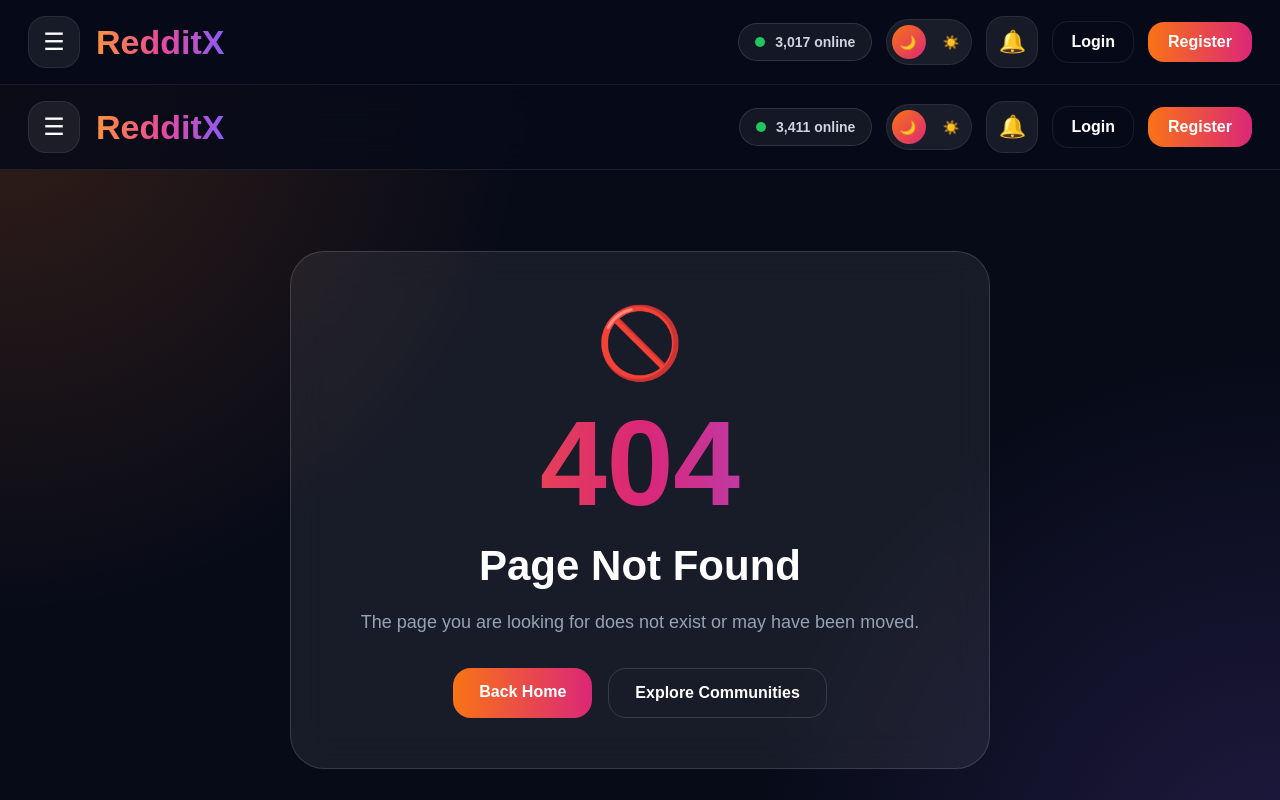
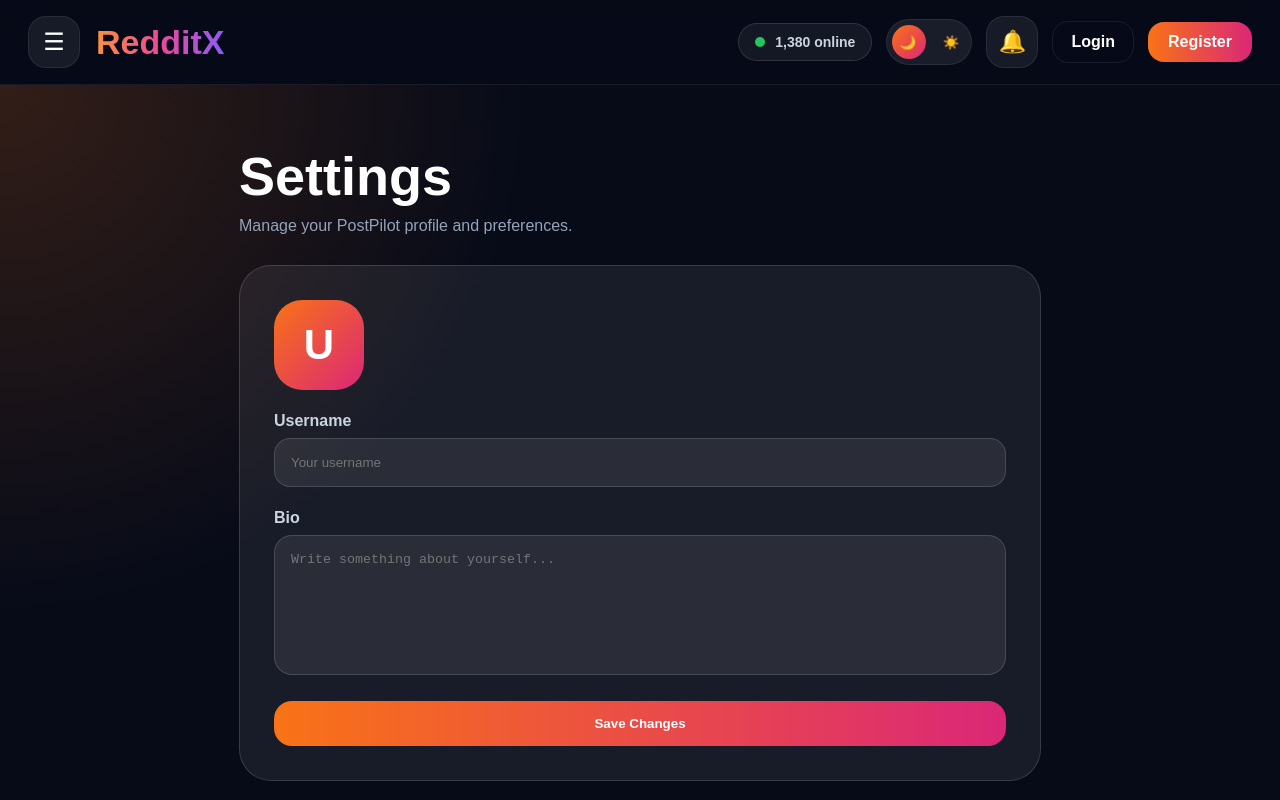
Before and after one commit to Kesarkarale/PostPilot-, a Next.js app: page /settings in a window 1280 px wide. Before the commit this address had no page. Shown: the top 800 px of the page. Built offline with nearby package versions, Linux system fonts and the light colour scheme.

Commit message:
Create page.js

```diff
--- /dev/null
+++ b/app/settings/page.js
@@ -0,0 +1,178 @@
+"use client";
+
+import { useEffect, useState } from "react";
+
+export default function Settings() {
+  const [user, setUser] = useState(null);
+  const [username, setUsername] = useState("");
+  const [bio, setBio] = useState("");
+  const [message, setMessage] = useState("");
+
+  useEffect(() => {
+    const savedUser = JSON.parse(localStorage.getItem("postpilotUser"));
+
+    if (savedUser) {
+      setUser(savedUser);
+      setUsername(savedUser.username || "");
+      setBio(savedUser.bio || "");
+    }
+  }, []);
+
+  function handleSave(e) {
+    e.preventDefault();
+
+    const updatedUser = {
+      ...user,
+      username,
+      bio,
+    };
+
+    localStorage.setItem("postpilotUser", JSON.stringify(updatedUser));
+    setUser(updatedUser);
+    setMessage("Settings updated successfully!");
+
+    setTimeout(() => setMessage(""), 2000);
+  }
+
+  return (
+    <main style={page}>
+
+      <section style={container}>
+        <div style={header}>
+          <h1 style={title}>Settings</h1>
+          <p style={sub}>Manage your PostPilot profile and preferences.</p>
+        </div>
+
+        {message && <div style={toast}>✅ {message}</div>}
+
+        <form onSubmit={handleSave} style={card}>
+          <div style={avatar}>
+            {username ? username.charAt(0).toUpperCase() : "U"}
+          </div>
+
+          <div>
+            <label style={label}>Username</label>
+            <input
+              style={input}
+              value={username}
+              onChange={(e) => setUsername(e.target.value)}
+              placeholder="Your username"
+            />
+          </div>
+
+          <div>
+            <label style={label}>Bio</label>
+            <textarea
+              style={textarea}
+              value={bio}
+              onChange={(e) => setBio(e.target.value)}
+              placeholder="Write something about yourself..."
+            ></textarea>
+          </div>
+
+          <button style={button} type="submit">
+            Save Changes
+          </button>
+        </form>
+      </section>
+    </main>
+  );
+}
+
+const page = {
+  minHeight: "100vh",
+  background:
+    "radial-gradient(circle at top left, rgba(249,115,22,.18), transparent 35%), #070b18",
+  color: "white",
+  fontFamily: "Arial, sans-serif",
+};
+
+const container = {
+  maxWidth: 850,
+  margin: "0 auto",
+  padding: "60px 24px",
+};
+
+const header = {
+  marginBottom: 30,
+};
+
+const title = {
+  fontSize: 54,
+  fontWeight: 900,
+};
+
+const sub = {
+  color: "#94a3b8",
+  marginTop: 10,
+};
+
+const toast = {
+  marginBottom: 20,
+  padding: "14px 18px",
+  borderRadius: 18,
+  background: "rgba(34,197,94,.16)",
+  border: "1px solid rgba(34,197,94,.35)",
+  color: "#86efac",
+  fontWeight: 900,
+};
+
+const card = {
+  padding: 34,
+  borderRadius: 32,
+  background: "rgba(255,255,255,.07)",
+  border: "1px solid rgba(255,255,255,.14)",
+  display: "grid",
+  gap: 22,
+};
+
+const avatar = {
+  width: 90,
+  height: 90,
+  borderRadius: 28,
+  background: "linear-gradient(135deg,#f97316,#db2777)",
+  display: "flex",
+  alignItems: "center",
+  justifyContent: "center",
+  fontSize: 42,
+  fontWeight: 900,
+};
+
+const label = {
+  display: "block",
+  marginBottom: 8,
+  color: "#cbd5e1",
+  fontWeight: 800,
+};
+
+const input = {
+  width: "100%",
+  padding: 16,
+  borderRadius: 16,
+  background: "rgba(255,255,255,.08)",
+  border: "1px solid rgba(255,255,255,.14)",
+  color: "white",
+  outline: "none",
+};
+
+const textarea = {
+  width: "100%",
+  minHeight: 140,
+  padding: 16,
+  borderRadius: 18,
+  background: "rgba(255,255,255,.08)",
+  border: "1px solid rgba(255,255,255,.14)",
+  color: "white",
+  outline: "none",
+  resize: "none",
+};
+
+const button = {
+  padding: "15px 22px",
+  borderRadius: 18,
+  border: "none",
+  background: "linear-gradient(90deg,#f97316,#db2777)",
+  color: "white",
+  fontWeight: 900,
+  cursor: "pointer",
+};
```
